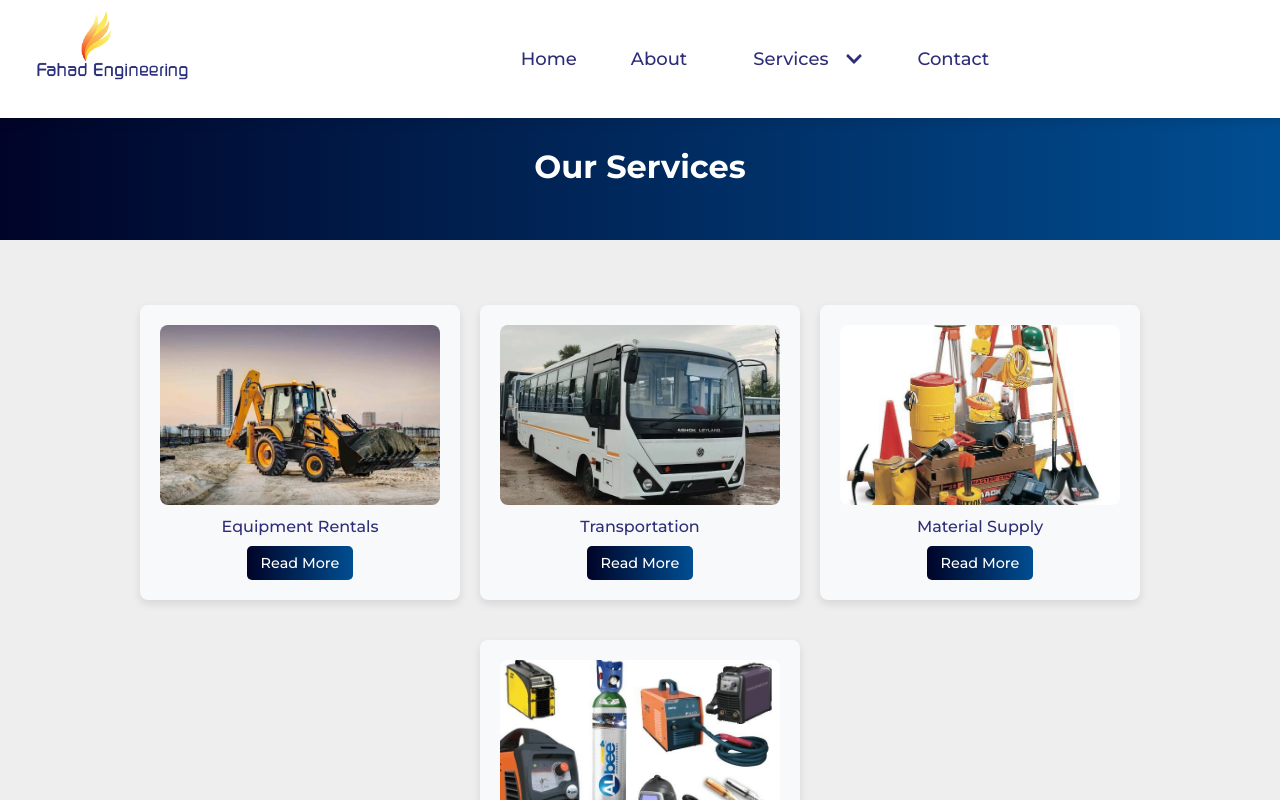
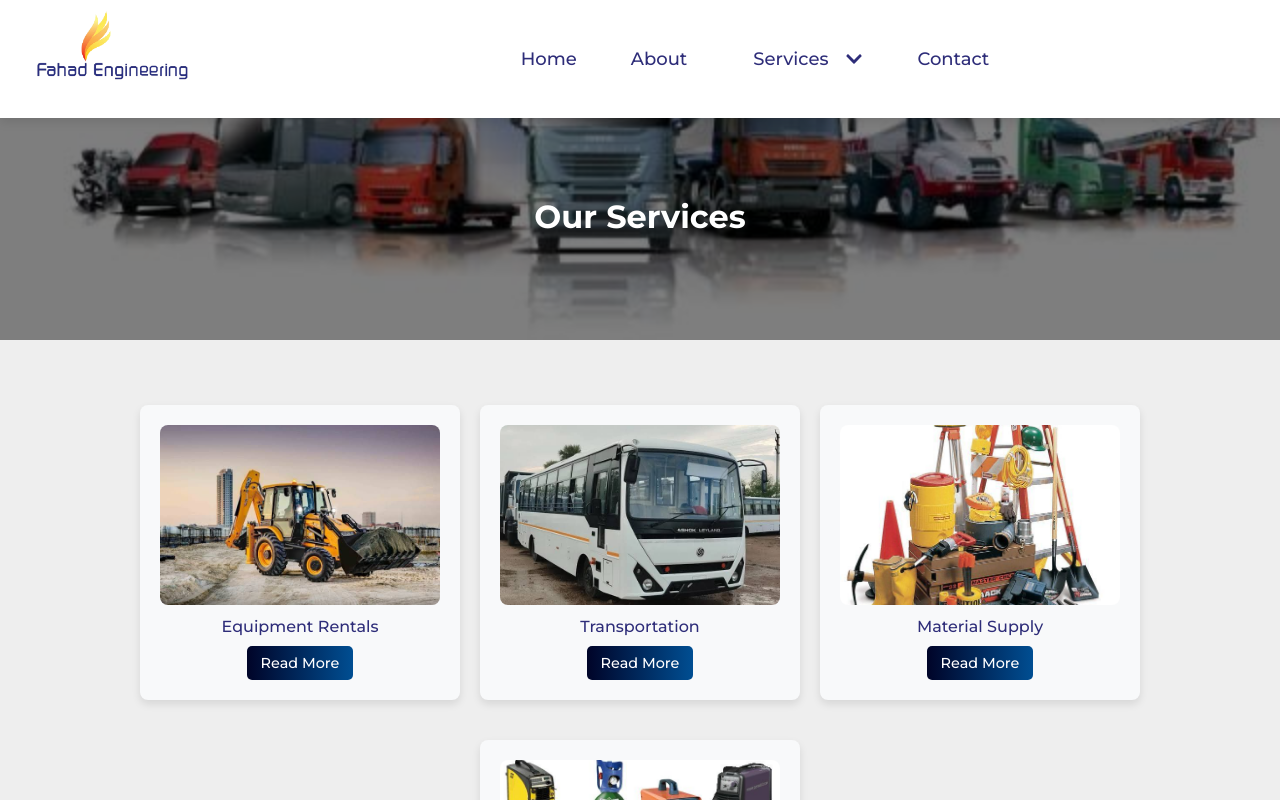
Before and after one commit to minhal52/Fahadfrontend, a React (Vite) app: page /services in a window 1280 px wide. Shown: the top 800 px of the page. Built offline with nearby package versions, Linux system fonts and the light colour scheme.

Commit message:
added new banner

```diff
--- a/src/index.css
+++ b/src/index.css
@@ -407,6 +407,7 @@ h3{
 .service-name {
   font-size: 16px;
   color: #333; /* Dark text color */
+
   font-weight: bold;
   margin-top: 10px; /* Adds some space between the name and the image */
 }
@@ -1002,18 +1003,28 @@ h3{
 /* Banner Section with Overlay */
 .service-banner {
   position: relative;
-  /* background: url("/heroimg1.jpg") center/cover no-repeat; */
-  background: linear-gradient(to right, #000428, #004e92);
-
-  color: white;
-  padding: 70px 20px; /* Adjusted padding */
-  text-align: center;
-  height: 100px;
+  background: url("/heroimg1.jpg") center/cover no-repeat;
+  color: white;
+  padding: 70px 20px;
+  text-align: center;
+  height: 200px;
   display: flex;
   align-items: center;
   justify-content: center;
   overflow: hidden;
 }
+
+.service-banner::before {
+  content: "";
+  position: absolute;
+  top: 0;
+  left: 0;
+  width: 100%;
+  height: 100%;
+  background: rgba(0, 0, 0, 0.5); /* Adjust opacity as needed */
+  z-index: 1;
+}
+
 
 
 /* Ensure text appears above the overlay */
```
